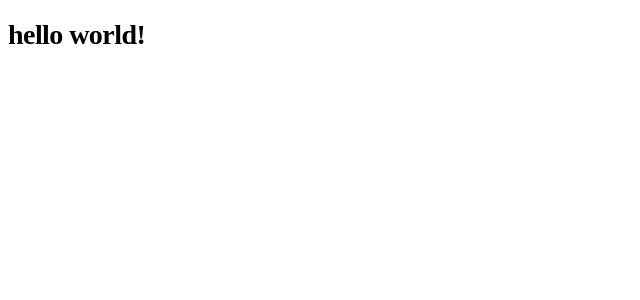
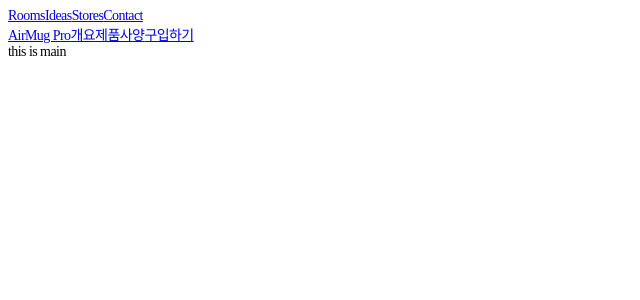
Before and after one commit to SeungGukYoo/React-scroll, a React (Create React App) app: page / in a window 1280 px wide. Shown: the top 300 px of the page, without its empty margins (0-640 px from the left). Built offline with nearby package versions, Linux system fonts and the light colour scheme.

Commit message:
Header,Main 컴포넌트 추가

```diff
--- a/src/App.tsx
+++ b/src/App.tsx
@@ -1,10 +1,15 @@
 import React from "react";
-import "./App.css";
+import Layout from "./Layout";
+import Header from "./components/header/Header";
+import Main from "./components/main/Main";
 
 function App() {
   return (
     <div className="App">
-      <h1>hello world!</h1>
+      <Layout>
+        <Header />
+        <Main />
+      </Layout>
     </div>
   );
 }
```
